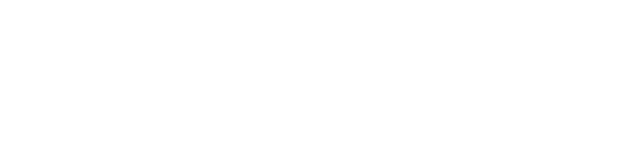
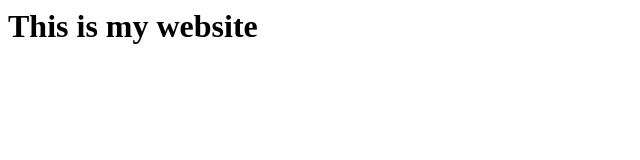
Before and after one commit to sebzo65/israel-gitflow, a plain HTML site: page index.html in a window 1280 px wide. Shown: the whole page, without its empty margins (0-640 px from the left). Drawn offline with Linux system fonts and the light colour scheme.

Commit message:
Added a header

```diff
--- a/index.html
+++ b/index.html
@@ -7,6 +7,10 @@
 
 <body>
 
+    <header>
+        <h1>This is my website</h1>
+    </header>
+
 </body>
 
 
```
